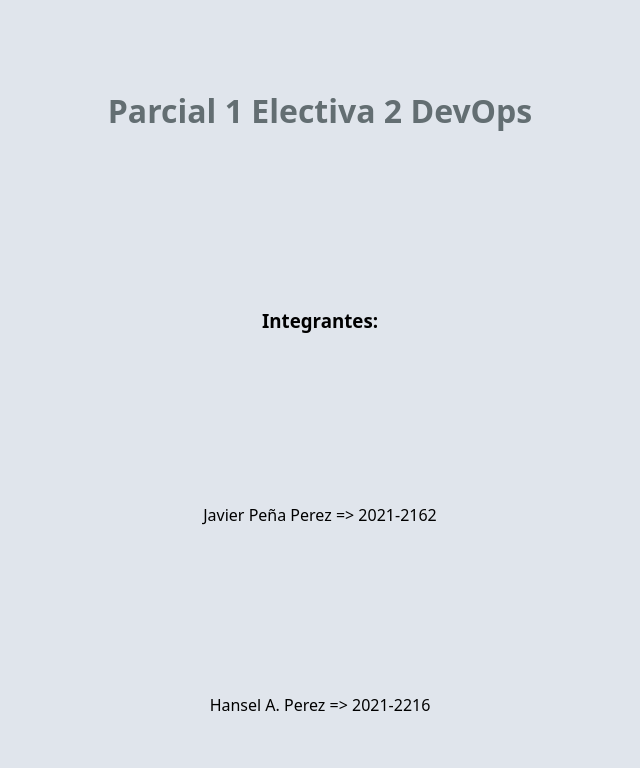
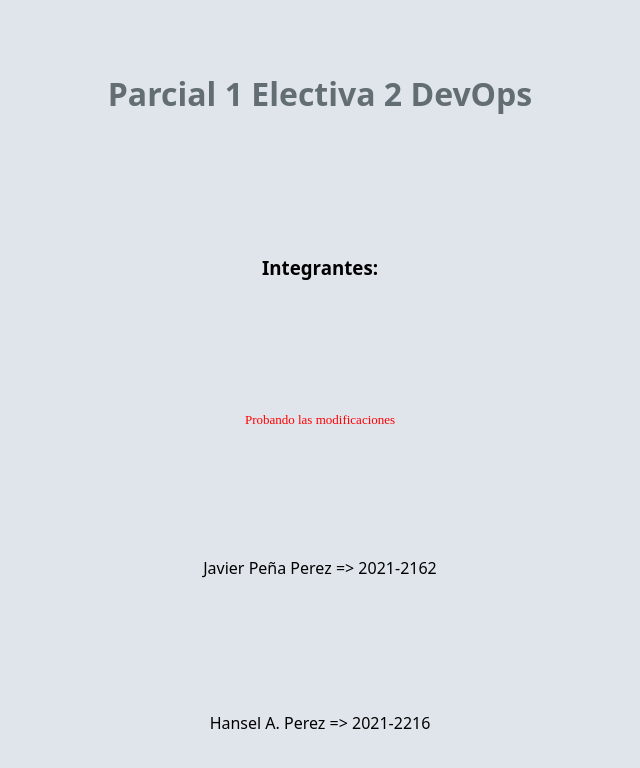
Before and after one commit to Trijavico/Parcial-1, a plain HTML site: page index.html in a window 1280 px wide. Shown: the whole page, without its empty margins (320-960 px from the left). Drawn offline with Linux system fonts and the light colour scheme.

Commit message:
moficacion

```diff
--- a/index.html
+++ b/index.html
@@ -19,11 +19,18 @@
         h1{
             color: #636e72;
         }
+
+        .prueba{
+            color: red;
+            font-size: 13px;
+            font-family: 'Times New Roman', Times, serif;
+        }
     </style>
 </head>
 <body>
     <h1>Parcial 1 Electiva 2 DevOps</h1>
     <h3>Integrantes:</h3>
+    <p class="prueba">Probando las modificaciones</p>
     <p>Javier Peña Perez => 2021-2162</p>
     <p>Hansel A. Perez => 2021-2216</p>
 </body>
```
